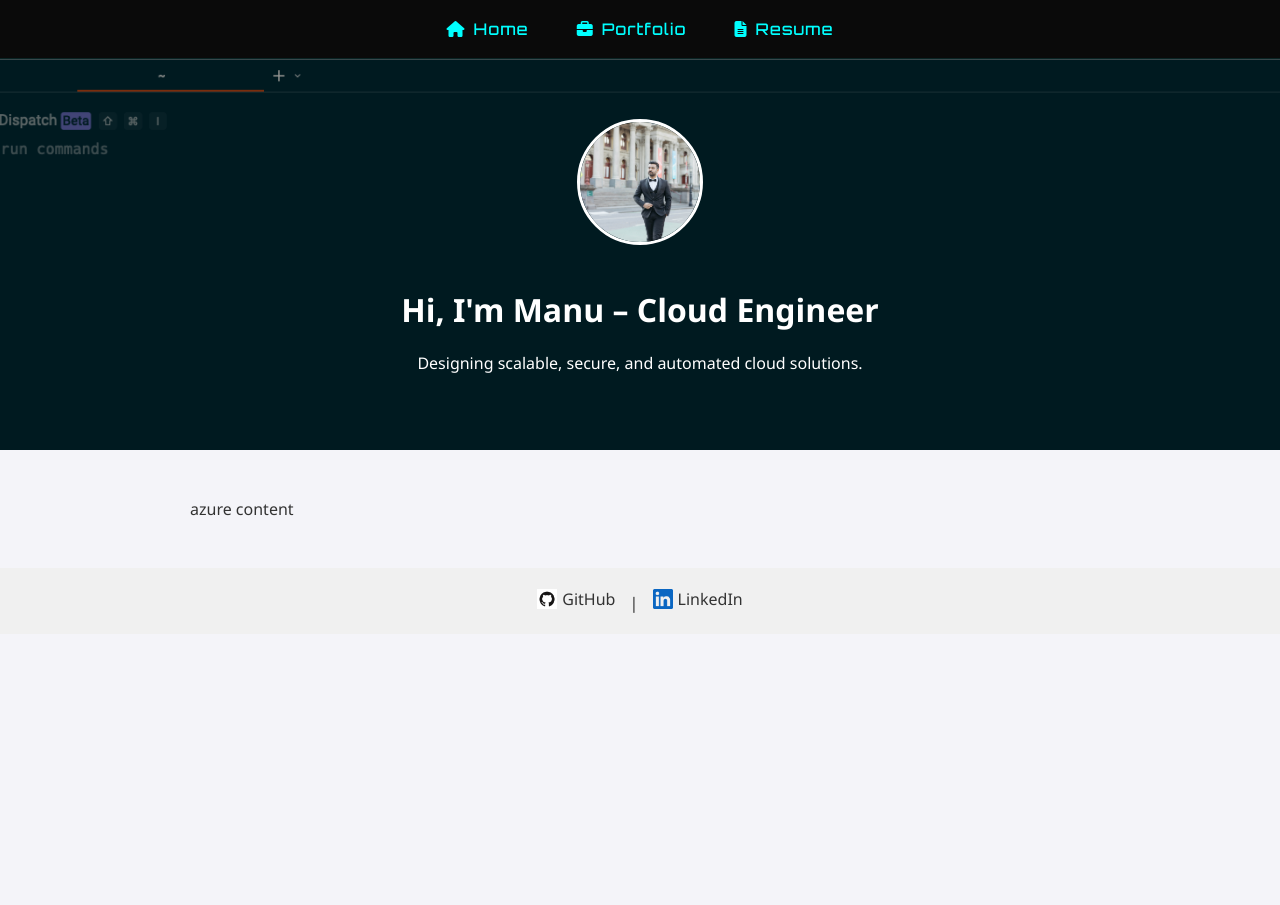
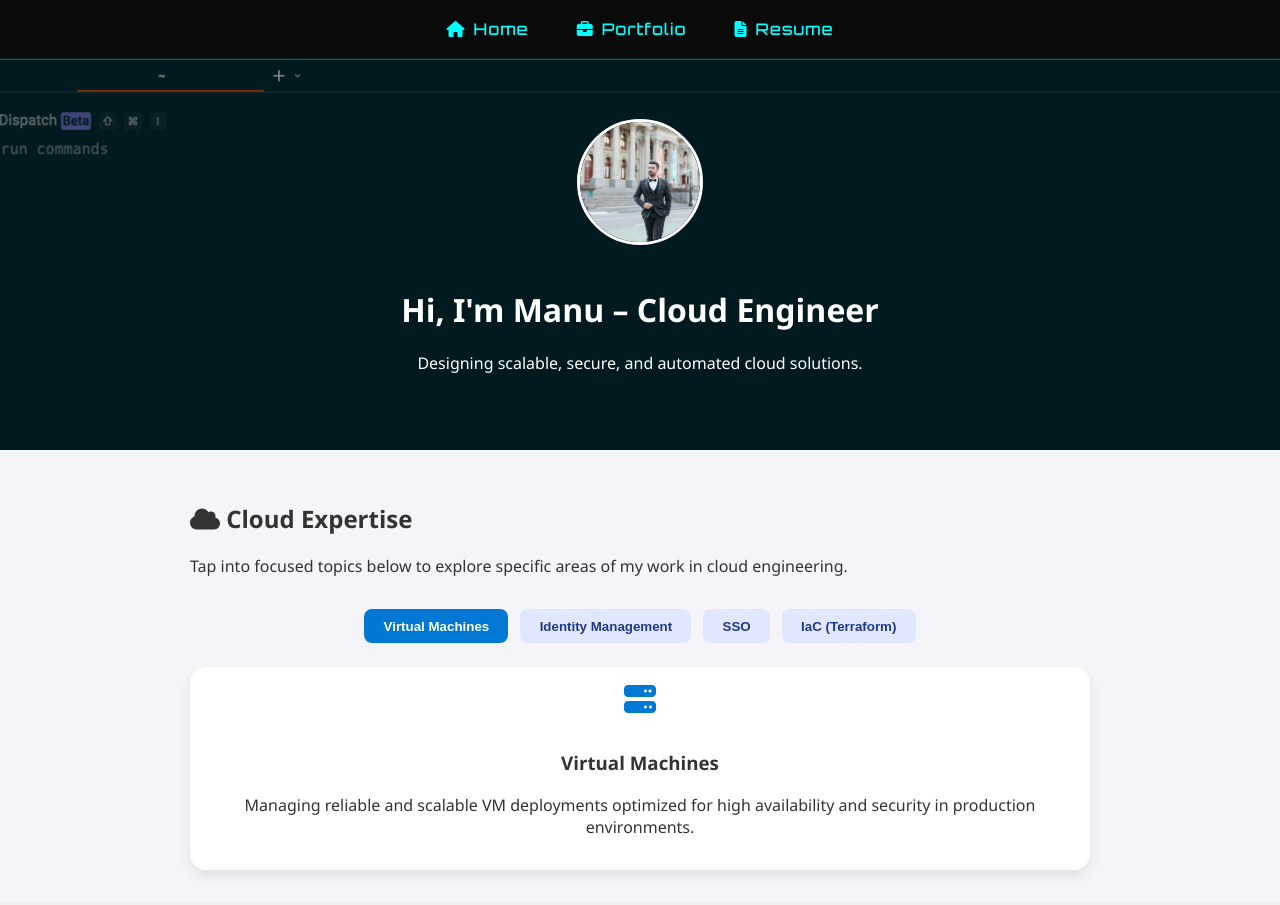
Before and after one commit to manuravikumar/myresume, a plain HTML site: page website/azure.html in a window 1280 px wide. Shown: the top 905 px of the page. Before the commit the page ends 800 px from the top, so only its background shows below. Drawn offline with Linux system fonts and the light colour scheme.

Commit message:
adding new page

```diff
--- a/website/azure.html
+++ b/website/azure.html
@@ -25,9 +25,46 @@
       <p>Designing scalable, secure, and automated cloud solutions.</p>
     </div>
   </header>
-  <main>
-    <p> azure content</p>
+  <main class="content-section">
+    <section class="section-header">
+      <h2><i class="fas fa-cloud"></i> Cloud Expertise</h2>
+      <p>Tap into focused topics below to explore specific areas of my work in cloud engineering.</p>
+    </section>
+
+    <div class="tab-container">
+      <div class="tab-buttons">
+        <button class="tab-btn active" data-tab="tab1">Virtual Machines</button>
+        <button class="tab-btn" data-tab="tab2">Identity Management</button>
+        <button class="tab-btn" data-tab="tab3">SSO</button>
+        <button class="tab-btn" data-tab="tab4">IaC (Terraform)</button>
+      </div>
+
+      <div class="tab-content active" id="tab1">
+        <i class="fas fa-server"></i>
+        <h3>Virtual Machines</h3>
+        <p>Managing reliable and scalable VM deployments optimized for high availability and security in production environments.</p>
+      </div>
+
+      <div class="tab-content" id="tab2">
+        <i class="fas fa-id-badge"></i>
+        <h3>Identity Management</h3>
+        <p>Designing centralized identity systems with secure access control and automated lifecycle management.</p>
+      </div>
+
+      <div class="tab-content" id="tab3">
+        <i class="fas fa-lock"></i>
+        <h3>Single Sign-On (SSO)</h3>
+        <p>Implementing modern authentication protocols and enabling seamless app access using SAML and OAuth2.</p>
+      </div>
+
+      <div class="tab-content" id="tab4">
+        <i class="fas fa-code"></i>
+        <h3>Infrastructure as Code</h3>
+        <p>Building modular, reusable, and version-controlled cloud resources with Terraform for speed and reliability.</p>
+      </div>
+    </div>
   </main>
+
   <footer>
     <div class="footer-content">
       <div class="footer-links">
--- a/website/script.js
+++ b/website/script.js
@@ -10,3 +10,21 @@ document.addEventListener('DOMContentLoaded', () => {
     }, 200 + i * 200);
   });
 });
+
+document.addEventListener('DOMContentLoaded', () => {
+  const buttons = document.querySelectorAll('.tab-btn');
+  const contents = document.querySelectorAll('.tab-content');
+
+  buttons.forEach(button => {
+    button.addEventListener('click', () => {
+      // Remove active from all
+      buttons.forEach(btn => btn.classList.remove('active'));
+      contents.forEach(content => content.classList.remove('active'));
+
+      // Add active to selected
+      button.classList.add('active');
+      const tabId = button.getAttribute('data-tab');
+      document.getElementById(tabId).classList.add('active');
+    });
+  });
+});
--- a/website/style.css
+++ b/website/style.css
@@ -325,3 +325,58 @@ body {
     opacity: 1;
   }
 }
+
+/*protfolio page design*/
+.tab-container {
+  margin-top: 2rem;
+}
+
+.tab-buttons {
+  display: flex;
+  justify-content: center;
+  flex-wrap: wrap;
+  gap: 0.75rem;
+  margin-bottom: 1.5rem;
+}
+
+.tab-btn {
+  padding: 0.6rem 1.2rem;
+  border: none;
+  background-color: #e0e7ff;
+  color: #1e3a8a;
+  font-weight: 600;
+  border-radius: 0.5rem;
+  cursor: pointer;
+  transition: background-color 0.3s ease;
+}
+
+.tab-btn:hover,
+.tab-btn.active {
+  background-color: #0078d4;
+  color: white;
+}
+
+.tab-content {
+  display: none;
+  text-align: center;
+  padding: 1rem;
+  background: white;
+  border-radius: 1rem;
+  box-shadow: 0 6px 12px rgba(0,0,0,0.08);
+  animation: fadeIn 0.5s ease-in-out;
+}
+
+.tab-content i {
+  font-size: 2rem;
+  color: #0078d4;
+  margin-bottom: 1rem;
+}
+
+.tab-content.active {
+  display: block;
+}
+
+@keyframes fadeIn {
+  from { opacity: 0; transform: translateY(10px); }
+  to { opacity: 1; transform: translateY(0); }
+}
```
